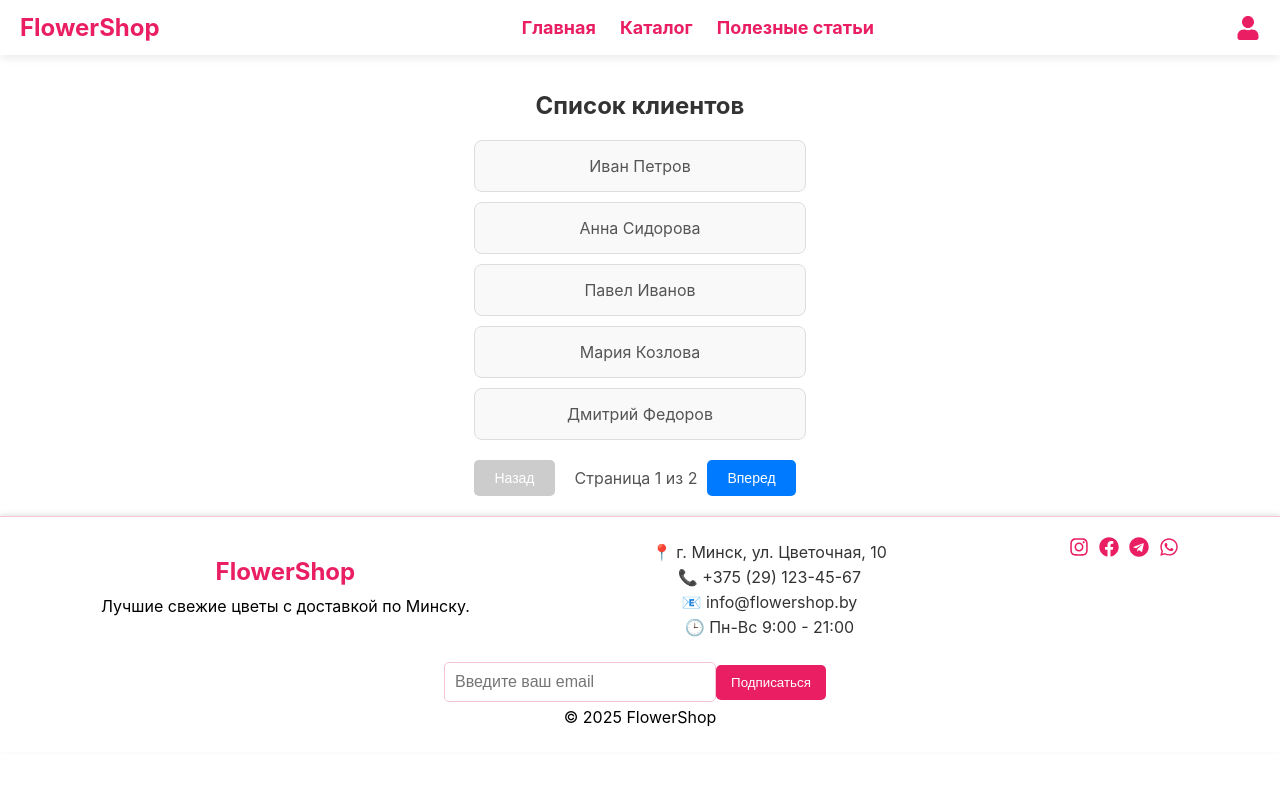
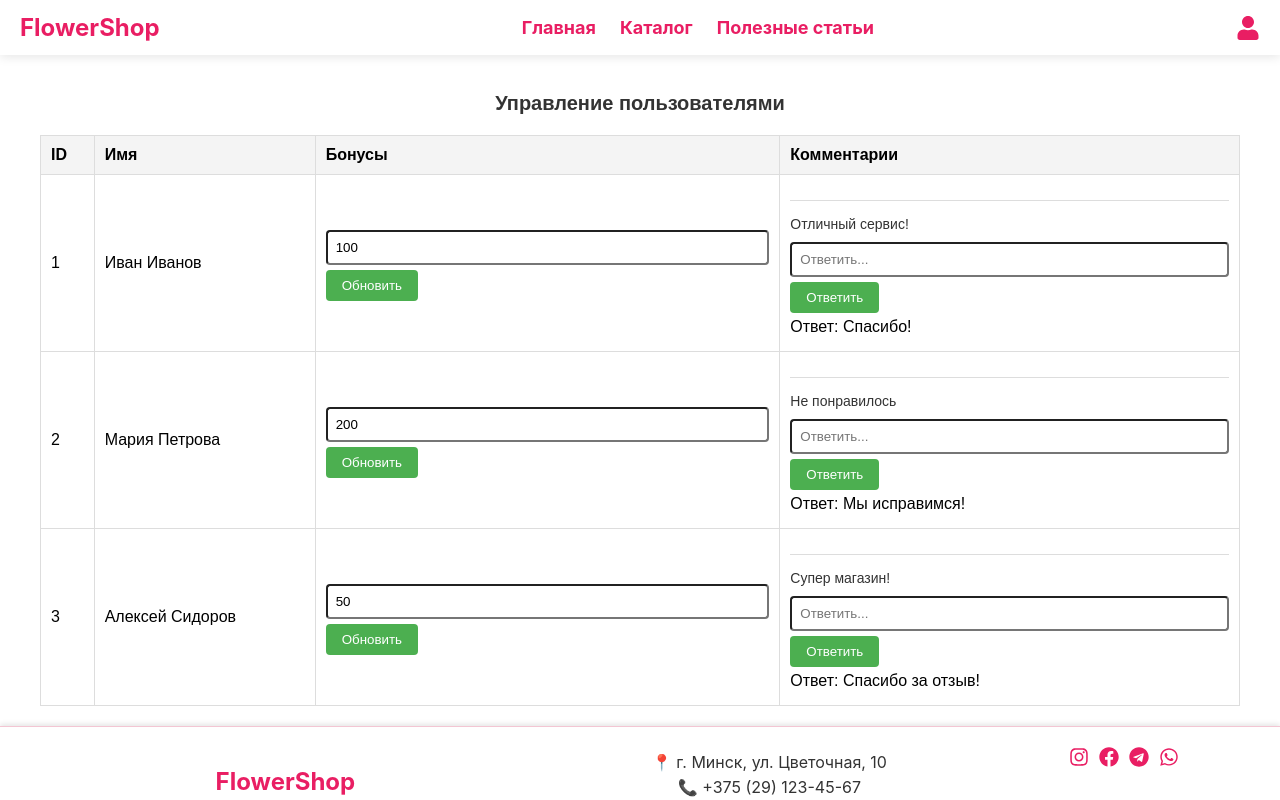
Before and after one commit to Valyna111/diplome, a React (Vite) app in the folder client/: page /clientlist in a window 1280 px wide. Shown: the top 800 px of the page. Built offline with nearby package versions, Linux system fonts and the light colour scheme; no server answers.

Commit message:
pofixil troshkry vchera

```diff
--- a/client/src/components/ProductCard/ProductCard.module.css
+++ b/client/src/components/ProductCard/ProductCard.module.css
@@ -13,6 +13,7 @@
     align-items: center;
     justify-content: center;
     flex-direction: column;
+    margin-left: 25px;
   }
 
   .card:hover {
--- a/client/src/components/SearchBar/SearchBar.module.css
+++ b/client/src/components/SearchBar/SearchBar.module.css
@@ -9,6 +9,7 @@
     box-shadow: 0 2px 5px rgba(0, 0, 0, 0.1);
     width: 100%;
     max-width: 400px;
+    margin-left:25px;
   }
 
   .searchInput {
--- a/client/src/views/ClientsList/List/ClientsList.jsx
+++ b/client/src/views/ClientsList/List/ClientsList.jsx
@@ -1,104 +1,86 @@
-import React, { useState, useEffect } from "react";
-import { useNavigate } from "react-router-dom";
-import styles from "./ClientsList.module.css"; // Подключаем стили
+import React, { useState } from "react";
+import styles from "./ClientsList.module.css";
 
 const ClientsList = () => {
-  const [clients, setClients] = useState([]); // Данные клиентов
-  const [loading, setLoading] = useState(true);
-  const [error, setError] = useState(null);
-  const [currentPage, setCurrentPage] = useState(1);
-  const itemsPerPage = 5; // Количество клиентов на странице
-  const navigate = useNavigate();
+  const [users, setUsers] = useState([
+    { id: 1, name: "Иван Иванов", bonus: 100, comments: [{ id: 101, text: "Отличный сервис!", reply: "Спасибо!" }] },
+    { id: 2, name: "Мария Петрова", bonus: 200, comments: [{ id: 102, text: "Не понравилось", reply: "Мы исправимся!" }] },
+    { id: 3, name: "Алексей Сидоров", bonus: 50, comments: [{ id: 103, text: "Супер магазин!", reply: "Спасибо за отзыв!" }] }
+  ]);
 
-  // Фейковые данные (пока нет API)
-  useEffect(() => {
-    const fetchData = () => {
-      try {
-        setTimeout(() => {
-          const fakeClients = [
-            { userid: 1, username: "Иван", usersyrname: "Петров" },
-            { userid: 2, username: "Анна", usersyrname: "Сидорова" },
-            { userid: 3, username: "Павел", usersyrname: "Иванов" },
-            { userid: 4, username: "Мария", usersyrname: "Козлова" },
-            { userid: 5, username: "Дмитрий", usersyrname: "Федоров" },
-            { userid: 6, username: "Екатерина", usersyrname: "Зайцева" },
-            { userid: 7, username: "Олег", usersyrname: "Смирнов" },
-            { userid: 8, username: "Наталья", usersyrname: "Кузнецова" },
-            { userid: 9, username: "Алексей", usersyrname: "Попов" },
-            { userid: 10, username: "Юлия", usersyrname: "Михайлова" },
-          ];
-          setClients(fakeClients);
-          setLoading(false);
-        }, 1000); // Симуляция задержки
-      } catch (err) {
-        setError("Ошибка при загрузке данных");
-        setLoading(false);
-      }
-    };
-
-    fetchData();
-  }, []);
-
-  // Рассчитываем клиентов для текущей страницы
-  const indexOfLastClient = currentPage * itemsPerPage;
-  const indexOfFirstClient = indexOfLastClient - itemsPerPage;
-  const currentClients = clients.slice(indexOfFirstClient, indexOfLastClient);
-
-  // Функции для переключения страниц
-  const nextPage = () => {
-    if (currentPage < Math.ceil(clients.length / itemsPerPage)) {
-      setCurrentPage(currentPage + 1);
-    }
+  const handleBonusChange = (id, newBonus) => {
+    setUsers(users.map(user => user.id === id ? { ...user, bonus: newBonus } : user));
   };
 
-  const prevPage = () => {
-    if (currentPage > 1) {
-      setCurrentPage(currentPage - 1);
-    }
+  const handleBonusSubmit = (id, bonus) => {
+    console.log(`Бонус для пользователя ${id} обновлен до ${bonus}`);
   };
 
-  if (loading) return <p className={styles.loading}>Загрузка...</p>;
-  if (error) return <p className={styles.error}>{error}</p>;
+  const handleReplySubmit = (id, reply) => {
+    setUsers(users.map(user => ({
+      ...user,
+      comments: user.comments.map(comment =>
+        comment.id === id ? { ...comment, reply } : comment
+      )
+    })));
+    console.log(`Ответ на комментарий ${id}: ${reply}`);
+  };
 
   return (
-    <div className={styles.clientsContainer}>
-      <h1>Список клиентов</h1>
-
-      {/* Список клиентов */}
-      <ul className={styles.clientsList}>
-        {currentClients.map((client) => (
-          <li
-            key={client.userid}
-            className={styles.clientItem}
-            onClick={() => navigate(`/client/${client.userid}`)}
-          >
-            <span>
-              {client.username} {client.usersyrname}
-            </span>
-          </li>
-        ))}
-      </ul>
-
-      {/* Пагинация */}
-      <div className={styles.pagination}>
-        <button
-          onClick={prevPage}
-          disabled={currentPage === 1}
-          className={styles.paginationButton}
-        >
-          Назад
-        </button>
-        <span className={styles.pageNumber}>
-          Страница {currentPage} из {Math.ceil(clients.length / itemsPerPage)}
-        </span>
-        <button
-          onClick={nextPage}
-          disabled={currentPage >= Math.ceil(clients.length / itemsPerPage)}
-          className={styles.paginationButton}
-        >
-          Вперед
-        </button>
-      </div>
+    <div className={styles.container}>
+      <h2>Управление пользователями</h2>
+      <table className={styles.table}>
+        <thead>
+          <tr>
+            <th>ID</th>
+            <th>Имя</th>
+            <th>Бонусы</th>
+            <th>Комментарии</th>
+          </tr>
+        </thead>
+        <tbody>
+          {users.map(user => (
+            <tr key={user.id}>
+              <td>{user.id}</td>
+              <td>{user.name}</td>
+              <td>
+                <input
+                  type="number"
+                  value={user.bonus}
+                  className={styles.input}
+                  onChange={e => handleBonusChange(user.id, e.target.value)}
+                />
+                <button
+                  className={styles.button}
+                  onClick={() => handleBonusSubmit(user.id, user.bonus)}
+                >
+                  Обновить
+                </button>
+              </td>
+              <td>
+                {user.comments.map(comment => (
+                  <div key={comment.id} className={styles.commentBlock}>
+                    <p className={styles.commentText}>{comment.text}</p>
+                    <input
+                      type="text"
+                      className={styles.input}
+                      placeholder="Ответить..."
+                      onChange={e => comment.replyText = e.target.value}
+                    />
+                    <button
+                      className={styles.button}
+                      onClick={() => handleReplySubmit(comment.id, comment.replyText)}
+                    >
+                      Ответить
+                    </button>
+                    {comment.reply && <p>Ответ: {comment.reply}</p>}
+                  </div>
+                ))}
+              </td>
+            </tr>
+          ))}
+        </tbody>
+      </table>
     </div>
   );
 };
--- a/client/src/views/ClientsList/List/ClientsList.module.css
+++ b/client/src/views/ClientsList/List/ClientsList.module.css
@@ -1,85 +1,115 @@
-.clientsContainer {
-    max-width: 800px;
-    margin: 0 auto;
+/* ClientsList.module.css */
+.container {
   padding: 20px;
-    text-align: center;
+  font-family: Arial, sans-serif;
 }
 
-  h1 {
+h2 {
+  text-align: center;
   font-size: 24px;
   margin-bottom: 20px;
-    color: #333;
 }
 
-  .clientsList {
-    list-style: none;
-    padding: 0;
-    margin: 0;
+.table {
+  width: 100%;
+  border-collapse: collapse;
+  margin-top: 20px;
+  overflow-x: auto;
 }
 
-  .clientItem {
-    background-color: #f9f9f9;
+th, td {
+  padding: 10px;
+  text-align: left;
   border: 1px solid #ddd;
-    border-radius: 8px;
-    padding: 15px;
-    margin-bottom: 10px;
-    cursor: pointer;
-    transition: background-color 0.3s ease, transform 0.2s ease;
 }
 
-  .clientItem:hover {
-    background-color: #e9e9e9;
-    transform: translateY(-2px);
+th {
+  background-color: #f4f4f4;
 }
 
-  .clientItem span {
-    font-size: 16px;
-    color: #555;
+input[type="number"],
+input[type="text"] {
+  padding: 8px;
+  margin: 5px 0;
+  width: 100%;
+  box-sizing: border-box;
+
+  border-radius: 4px;
 }
 
-  .pagination {
-    display: flex;
-    justify-content: center;
-    align-items: center;
-    gap: 10px;
-    margin-top: 20px;
-  }
-
-  .paginationButton {
-    padding: 10px 20px;
-    font-size: 14px;
+button {
+  padding: 8px 16px;
+  background-color: #4CAF50;
+  color: white;
   border: none;
-    border-radius: 5px;
-    background-color: #007bff;
-    color: white;
+  border-radius: 4px;
   cursor: pointer;
   transition: background-color 0.3s ease;
 }
 
-  .paginationButton:disabled {
-    background-color: #ccc;
-    cursor: not-allowed;
+button:hover {
+  background-color: #45a049;
 }
 
-  .paginationButton:hover:not(:disabled) {
-    background-color: #0056b3;
+.commentBlock {
+  margin-top: 15px;
+  border-top: 1px solid #ddd;
+  padding-top: 10px;
 }
 
-  .pageNumber {
-    font-size: 16px;
-    color: #555;
+.commentText {
+  font-size: 14px;
+  color: #333;
 }
 
-  .loading {
-    font-size: 18px;
-    color: #888;
-    text-align: center;
-    margin-top: 50px;
+@media (max-width: 768px) {
+  .table {
+    font-size: 14px;
   }
 
-  .error {
-    font-size: 18px;
-    color: #ff6347;
-    text-align: center;
-    margin-top: 50px;
+  th, td {
+    padding: 8px;
   }
+
+  button {
+    padding: 6px 12px;
+  }
+
+  input[type="number"],
+  input[type="text"] {
+    padding: 6px;
+  }
+}
+
+@media (max-width: 320px) {
+  .container {
+    padding: 10px;
+  }
+
+  h2 {
+    font-size: 20px;
+  }
+
+  .table {
+    font-size: 12px;
+  }
+
+  th, td {
+    padding: 5px;
+  }
+
+  input[type="number"],
+  input[type="text"] {
+    padding: 5px;
+  }
+
+  button {
+    font-size: 12px;
+    padding: 6px 10px;
+  }
+
+  .commentBlock {
+    margin-top: 10px;
+    padding-top: 8px;
+  }
+}
--- a/client/src/views/OCPInput/OCPInput.module.css
+++ b/client/src/views/OCPInput/OCPInput.module.css
@@ -1,161 +1,99 @@
-:root {
-    --primary-color: #1890ff;
-    --secondary-color: #f0f0f0;
-    --button-hover: #40a9ff;
-    --input-border: #d9d9d9;
-    --background-color: #ffffff;
-    --font-size-base: 14px;
-  }
-
+/* Общий контейнер */
 .container {
   display: flex;
   flex-direction: column;
+  align-items: center; /* Центрирование по горизонтали */
+  justify-content: center;
   gap: 20px;
   padding: 20px;
-    background-color: var(--background-color);
+  background-color: #f9f9f9;
+  min-height: 100vh;
 }
 
+/* Фиксируем ширину для удобного центрирования */
 .mainContent {
   display: flex;
+  flex: 1;
   gap: 20px;
+  width: 100%;
+  max-width: 1200px; /* Контент не растягивается сверх этого размера */
 }
 
-  .leftSide,
+/* Навбар и футер должны быть на всю ширину */
+.navbar, .footer {
+  width: 100%;
+  background: #007bff;
+  color: white;
+  text-align: center;
+  padding: 15px 0;
+}
+
+/* Форма создания/редактирования */
+.formContainer {
+  background: #fff;
+  padding: 20px;
+  border-radius: 10px;
+  box-shadow: 0 4px 10px rgba(0, 0, 0, 0.1);
+  width: 100%;
+  max-width: 400px;
+  margin: 0 auto;
+}
+
+/* Левая колонка */
+.leftSide {
+  flex: 1;
+  min-width: 300px;
+  background: #fff;
+  padding: 20px;
+  border-radius: 10px;
+  box-shadow: 0 4px 10px rgba(0, 0, 0, 0.1);
+}
+
+/* Правая колонка */
 .rightSide {
   flex: 1;
-    padding: 10px;
-    background-color: var(--secondary-color);
-    border-radius: 8px;
+  min-width: 300px;
+  background: #fff;
+  padding: 20px;
+  border-radius: 10px;
+  box-shadow: 0 4px 10px rgba(0, 0, 0, 0.1);
 }
 
-  .header {
-    display: flex;
-    justify-content: space-between;
-    margin-bottom: 20px;
+/* Центрирование содержимого в правой колонке */
+.rightSide .sectionTitle, .rightSide .itemSelection {
+  text-align: center;
 }
 
-  .searchInput {
-    width: 70%;
-  }
-
-  .createButton {
-    width: 28%;
-  }
-
-  .table {
-    width: 100%;
-  }
-
-  .formContainer {
-    background-color: var(--background-color);
-    padding: 20px;
-    border-radius: 8px;
-    box-shadow: 0 4px 8px rgba(0, 0, 0, 0.1);
-  }
-
-  .formTitle {
-    margin-bottom: 10px;
-    font-size: 18px;
-    font-weight: bold;
-  }
-
-  .form {
-    display: flex;
+/* Адаптивность */
+@media (max-width: 1024px) {
+  .mainContent {
       flex-direction: column;
-    gap: 10px;
-  }
-
-  .input {
-    padding: 8px;
-    font-size: var(--font-size-base);
-    border: 1px solid var(--input-border);
-    border-radius: 4px;
-  }
-
-  .inputQuantity {
-    width: 80px;
-  }
-
-  .submitButton,
-  .cancelButton {
-    width: 100%;
-  }
-
-  .submitButton {
-    background-color: var(--primary-color);
-    color: white;
-    border: none;
-    padding: 10px;
-    font-size: var(--font-size-base);
-    border-radius: 4px;
-    cursor: pointer;
-  }
-
-  .submitButton:hover {
-    background-color: var(--button-hover);
-  }
-
-  .cancelButton {
-    background-color: #f5222d;
-    color: white;
-    border: none;
-    padding: 10px;
-    font-size: var(--font-size-base);
-    border-radius: 4px;
-    cursor: pointer;
-  }
-
-  .cancelButton:hover {
-    background-color: #d43838;
-  }
-
-  .itemSelection {
-    display: flex;
-    flex-direction: column;
-    gap: 10px;
-  }
-
-  .itemCheckbox {
-    display: flex;
-    gap: 10px;
       align-items: center;
   }
 
-  .placeholderText {
-    text-align: center;
-    font-size: var(--font-size-base);
-    color: #a0a0a0;
+  .leftSide, .rightSide {
+      width: 100%;
+      max-width: 600px;
   }
-
-  .sectionTitle {
-    margin-bottom: 15px;
-    font-size: 18px;
-    font-weight: bold;
-    color: #333;
 }
 
 @media (max-width: 768px) {
-    .mainContent {
-      flex-direction: column;
-    }
-
-    .leftSide,
-    .rightSide {
-      width: 100%;
-      margin-bottom: 20px;
-    }
-
   .header {
       flex-direction: column;
-      align-items: flex-start;
-    }
-
-    .searchInput {
-      width: 100%;
-      margin-bottom: 10px;
   }
 
   .createButton {
       width: 100%;
   }
 }
+
+@media (max-width: 480px) {
+  .formContainer {
+      width: 100%;
+      padding: 15px;
+  }
+
+  .leftSide, .rightSide {
+      padding: 15px;
+  }
+}
--- a/client/src/views/SalesReport/SalesReport.module.css
+++ b/client/src/views/SalesReport/SalesReport.module.css
@@ -1,40 +1,104 @@
+/* SalesReport.module.css */
+
 .reportContainer {
-    max-width: 1200px;
-    margin: 0 auto;
-    padding: 20px;
-    text-align: center;
+  padding: 20px;
+  font-family: Arial, sans-serif;
+}
+
+h1 {
+  text-align: center;
+  font-size: 28px;
+  margin-bottom: 30px;
+}
+
+.chart {
+  margin-top: 40px;
+}
+
+h2 {
+  font-size: 20px;
+  color: #333;
+  margin-bottom: 20px;
+}
+
+.loading, .error {
+  text-align: center;
+  font-size: 18px;
+  color: #f44336;
+}
+
+@media (max-width: 768px) {
+  .reportContainer {
+    padding: 15px;
   }
 
   h1 {
     font-size: 24px;
-    margin-bottom: 20px;
-    color: #333;
+  }
+
+  h2 {
+    font-size: 18px;
   }
 
   .chart {
-    margin-bottom: 40px;
-    padding: 20px;
-    background-color: #f9f9f9;
-    border-radius: 10px;
-    box-shadow: 0 2px 4px rgba(0, 0, 0, 0.1);
+    margin-top: 30px;
+  }
+}
+
+@media (max-width: 480px) {
+  .reportContainer {
+    padding: 10px;
+  }
+
+  h1 {
+    font-size: 22px;
   }
 
   h2 {
-    font-size: 20px;
-    margin-bottom: 10px;
-    color: #555;
+    font-size: 16px;
   }
 
-  .loading {
-    font-size: 18px;
-    color: #888;
-    text-align: center;
-    margin-top: 50px;
+  .chart {
+    margin-top: 20px;
   }
 
-  .error {
-    font-size: 18px;
-    color: #ff6347;
-    text-align: center;
-    margin-top: 50px;
+  .loading, .error {
+    font-size: 16px;
   }
+}
+
+/* Make sure the charts are responsive */
+.recharts-responsive-container {
+  width: 100%;
+  height: auto !important;
+}
+
+.recharts-wrapper {
+  display: flex;
+  justify-content: center;
+}
+
+.recharts-bar-chart {
+  width: 100%;
+}
+
+.recharts-pie-chart {
+  width: 100%;
+}
+
+/* Bar and Pie chart colors */
+.recharts-bar-rectangles .recharts-bar-rectangle {
+  transition: fill 0.3s ease;
+}
+
+.recharts-pie-slice {
+  transition: fill 0.3s ease;
+}
+
+.recharts-tooltip-item {
+  font-size: 14px;
+}
+
+.recharts-tooltip-wrapper {
+  font-size: 14px;
+}
```
Also changed, not shown: client/src/components/ImageSlider/ImageSlider.module.css (+29 -22 lines), client/src/views/Modals/Auth/Auth.module.css (+18 -9 lines). Lines whose indentation alone changed are shown as unchanged.
